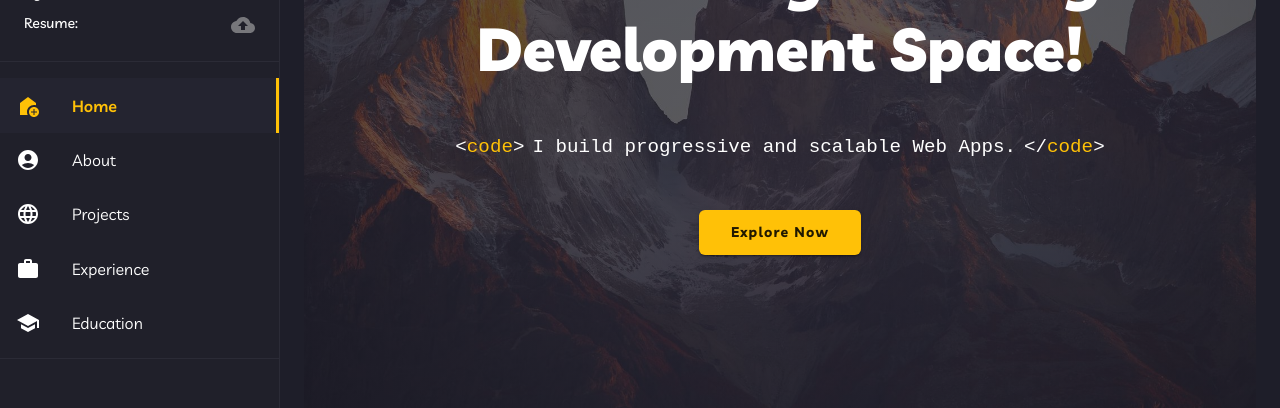
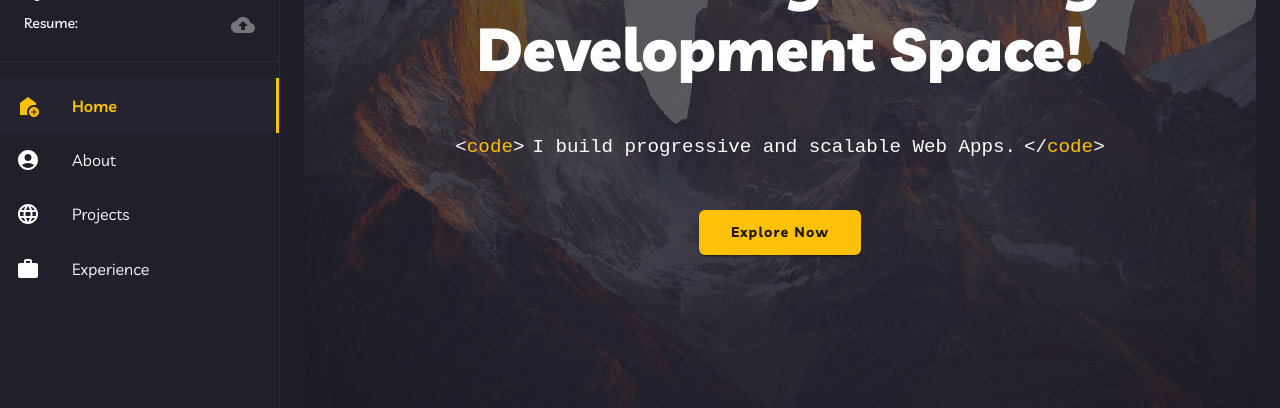
Before and after one commit to umer-jusani/portfolio-umerjusani, a Next.js app: page /dashboard/home in a window 1280 px wide. Shown: the part 294-702 px from the top of the page. Built offline with nearby package versions, Linux system fonts and the light colour scheme.

Commit message:
remove education route for now.

```diff
--- a/src/shared/components/sidebar/Sidebar.js
+++ b/src/shared/components/sidebar/Sidebar.js
@@ -98,7 +98,7 @@ export default function Sidebar() {
                         <Divider />
 
                         {/* Routes */}
-                        <List sx={{ mt: 1 }}>
+                        <List sx={{ mt: 1, }} >
                             {routes.map((route, index) => {
                                 const isSelected = pathname === route.path;
                                 return (
@@ -143,11 +143,11 @@ export default function Sidebar() {
                             })}
                         </List>
 
-                        <Divider />
 
 
                     </Box>
                 </Stack>
+
                 {/* Social Media Icons */}
                 <Stack
                     bgcolor={"background.light"}
--- a/src/shared/route.js
+++ b/src/shared/route.js
@@ -26,11 +26,11 @@ const routes = [
         path: "/dashboard/experience",
         icon: <WorkIcon />,
     },
-    {
-        name: "Education",
-        path: "/dashboard/education",
-        icon: <SchoolIcon />,
-    },
+    // {
+    //     name: "Education",
+    //     path: "/dashboard/education",
+    //     icon: <SchoolIcon />,
+    // },
     // {
     //     name: "Services",
     //     path: "/dashboard/services",
```
